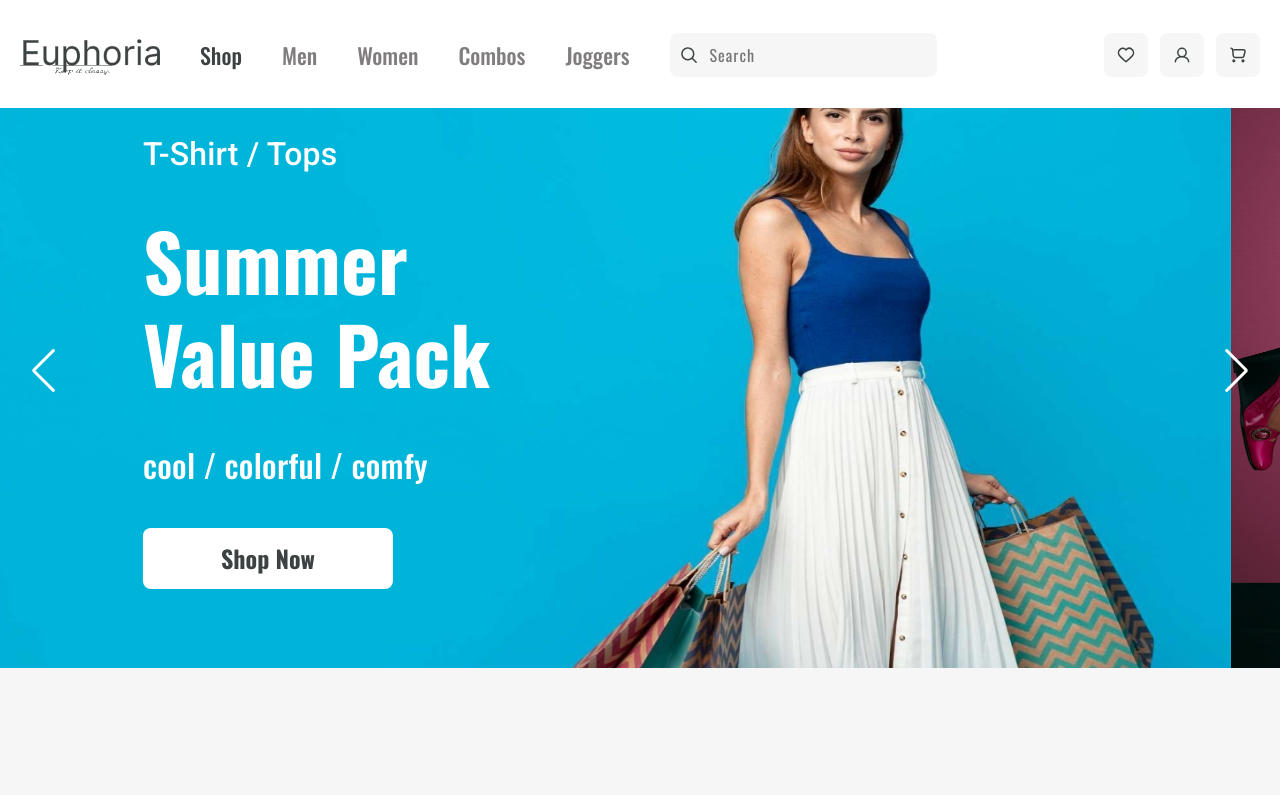
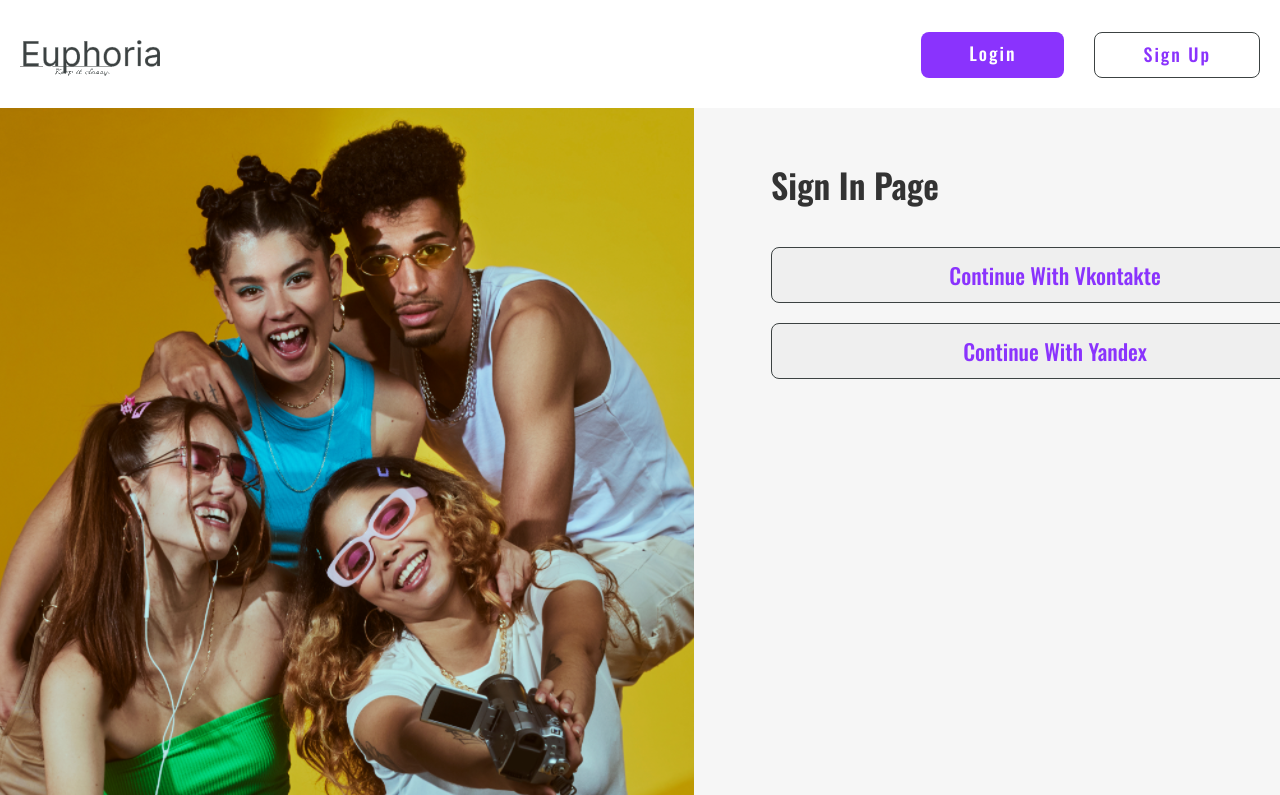
Before and after one commit to Zeptorqyiad/Euphoria, a website: page index.html in a window 1280 px wide. Shown: the top 795 px of the page. Drawn offline with nearby package versions, Linux system fonts and the light colour scheme.

Commit message:
Started work with popup modal window

```diff
--- /dev/null
+++ b/#Sourse/Layouts/_popup.scss
@@ -0,0 +1,112 @@
+@import "../components/ui";
+
+.account-popup {
+	position: fixed;
+	width: 100%;
+	height: 100%;
+	top: 0;
+	left: 0;
+	z-index: 9999;
+	background-color: #000000e7;
+}
+.account-popup__body {
+	max-width: 1440px;
+	min-height: 100%;
+	margin: 0 auto;
+	display: flex;
+	align-items: center;
+	justify-content: center;
+}
+.account-popup__content {
+	max-height: 860px;
+	background-color: var(--thin-white-color);
+	color: #000;
+	overflow: hidden;
+}
+.header-popup__container {
+	display: flex;
+	align-items: center;
+}
+.account-popup__close {
+	position: absolute;
+	width: 100%;
+	height: 100%;
+	top: 0;
+	right: 0;
+}
+.header__popup-btn {
+	display: flex;
+	gap: 30px;
+}
+.header__popup-login {
+	color: var(--white-color);
+	font-family: $ff1;
+	font-size: 18px;
+	font-weight: 500;
+	line-height: 22px;
+	box-sizing: border-box;
+	padding: 10px 48px 12px 48px;
+	letter-spacing: 2px;
+	border-radius: 8px;
+	border: none;
+	background-color: var(--violet-color);
+	cursor: pointer;
+}
+.header__popup-signup {
+	color: var(--violet-color);
+	font-family: $ff1;
+	font-size: 18px;
+	font-weight: 500;
+	line-height: 22px;
+	box-sizing: border-box;
+	padding: 10px 48px 12px 48px;
+	letter-spacing: 2px;
+	border-radius: 8px;
+	border: 1px solid var(--dark-color);
+	background-color: var(--white-color);
+	cursor: pointer;
+}
+.header__container {
+	justify-content: space-between;
+}
+.main__popup {
+	display: flex;
+	max-height: 752px;
+}
+.main__popup-leftside {
+	flex: 0 1 695px;
+}
+.main__popup-rightside {
+	flex: 0 1 745px;
+	padding: 60px 100px 200px 77px;
+	display: flex;
+	flex-direction: column;
+	float: left;
+}
+.popup-rightside__title {
+	color: #333333;
+	font-family: $ff1;
+	font-size: 34px;
+	font-weight: 600;
+	line-height: 33px;
+	letter-spacing: 2%;
+	margin: 0 auto 46px 0;
+}
+.popup-rightside__auth {
+	width: 568px;
+	color: var(--violet-color);
+	font-family: $ff1;
+	font-size: 22px;
+	font-weight: 500;
+	line-height: 26px;
+	text-align: center;
+	padding: 14px 0;
+	border-radius: 8px;
+	border: 1px solid var(--dark-color);
+}
+.main__popup-rightside > button:nth-child(2) {
+	margin-bottom: 20px;
+}
+.main__popup-rightside > button:nth-child(3) {
+	margin-bottom: 50px;
+}
--- a/#Sourse/style.scss
+++ b/#Sourse/style.scss
@@ -8,6 +8,7 @@
 @import "./Layouts/footer";
 @import "./Layouts/wrapper";
 @import "./Layouts/shop";
+@import "./Layouts/_popup";
 
 //ПОДКЛЮЧЕНИЕ ФАЙЛОВ UI СТИЛЕЙ, ФОРМ И ГОТОВЫХ КЛАССОВ>
 @import "./Layouts/forms";
--- a/index.html
+++ b/index.html
@@ -13,6 +13,34 @@
 </head>
 
 <body>
+	<div id="account-popup" class="account-popup">
+		<div class="account-popup__body">
+			<div class="account-popup__content">
+				<div class="account-popup__close"></div>
+				<header class="header">
+					<div class="header__container header-popup__container">
+						<div class="header__logo">
+							<img src="./assets/image/Header/Logo.png" alt="Logotype">
+						</div>
+						<div class="header__popup-btn">
+							<a for="account-popup" class="header__popup-login">Login</a>
+							<a for="" class="header__popup-signup">Sign Up</a>
+						</div>
+					</div>
+				</header>
+				<section class="main__popup">
+					<div class="main__popup-leftside">
+						<img src="./assets/image/Popup/1.png" alt="Popup image-login">
+					</div>
+					<div class="main__popup-rightside">
+						<h3 class="popup-rightside__title">Sign In Page</h3>
+						<button class="popup-rightside__auth">Continue With Vkontakte</button>
+						<button class="popup-rightside__auth">Continue With Yandex</button>
+					</div>
+				</section>
+			</div>
+		</div>
+	</div>
 	<div class="wrapper">
 		<header class="header">
 			<div class="header__container">
--- a/js/feedbackSwiper.js
+++ b/js/feedbackSwiper.js
@@ -1,4 +1,4 @@
-const feedbackSwiper = new Swiper('.feedback-swiper', {
+new Swiper('.feedback-swiper', {
    loop: true,
    slidesPerView: 3,
    spaceBetween: 23,
@@ -25,4 +25,3 @@ const feedbackSwiper = new Swiper('.feedback-swiper', {
       },
    },
 })
-feedbackSwiper()
```
Also changed, not shown: assets/image/Popup/1.png (added), assets/image/Popup/2.png (added), css/style.css.
